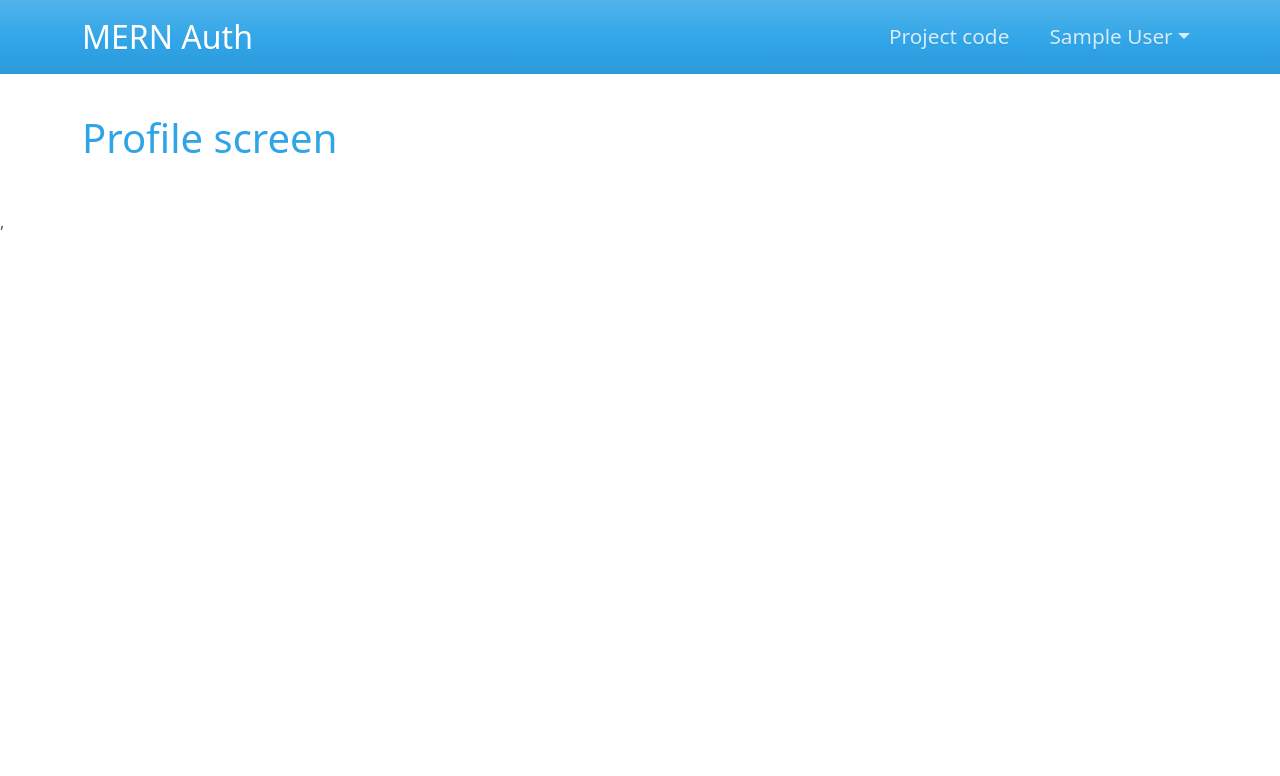
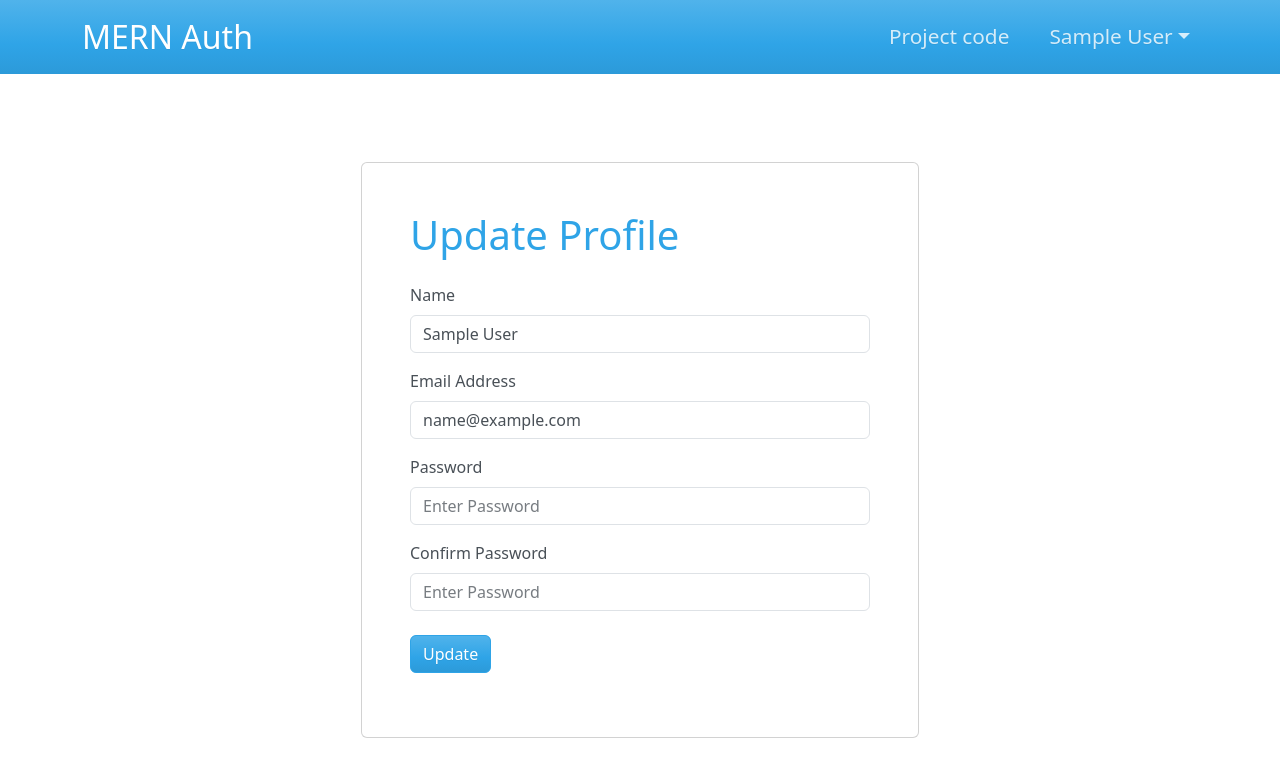
Before and after one commit to Simon-Bertram/MERN-Authentication, a React (Vite) app in the folder frontend/: page /profile in a window 1280 px wide. Shown: the top 776 px of the page. Built offline with nearby package versions, Linux system fonts and the light colour scheme; sample sign-in values are in the browser's storage.

Commit message:
Create ProfileScreen

```diff
--- a/frontend/src/screens/ProfileScreen.jsx
+++ b/frontend/src/screens/ProfileScreen.jsx
@@ -1,6 +1,93 @@
+import { useState, useEffect } from 'react';
+import FormContainer from '../components/FormContainer';
+import { Link } from 'react-router-dom';
+import { useDispatch, useSelector } from 'react-redux';
+import { useNavigate } from 'react-router-dom';
+import { setCredentials } from '../slices/authSlice';
+import Form from 'react-bootstrap/Form';
+import Button from 'react-bootstrap/Button';
+import { toast } from 'react-toastify';
+import Loader from '../components/Loader';
+
 const ProfileScreen = () => {
+  const [name, setName] = useState('');
+  const [email, setEmail] = useState('');
+  const [password, setPassword] = useState('');
+  const [confirmPassword, setConfirmPassword] = useState('');
+
+  const navigate = useNavigate();
+  const dispatch = useDispatch();
+
+  const { userInfo } = useSelector((state) => state.auth);
+
+  useEffect(() => {
+    setName(userInfo.name);
+    setEmail(userInfo.email);
+  }, [userInfo.setName, userInfo.setEmail]);
+
+  const submitHandler = async (e) => {
+    e.preventDefault();
+    if (password !== confirmPassword) {
+      toast.error('Passwords do not match');
+      return;
+    } else {
+      try {
+        const res = await register({ name, email, password }).unwrap();
+        dispatch(setCredentials({ ...res }));
+        navigate('/');
+      } catch (error) {
+        toast.error(error?.data?.message || error.error.message);
+      }
+    }
+  }
+
   return (
-    <h1>Profile screen</h1>
+    <FormContainer>
+      <h1>Update Profile</h1>
+      <Form onSubmit={submitHandler}>
+        <Form.Group className='my-3' controlId='name'>
+          <Form.Label>Name</Form.Label>
+          <Form.Control
+            type='text'
+            placeholder='Enter name'
+            value={name}
+            onChange={(e) => setName(e.target.value)}>
+          </Form.Control>
+        </Form.Group>
+        <Form.Group className='my-3' controlId='email'>
+          <Form.Label>Email Address</Form.Label>
+          <Form.Control
+            type='email'
+            placeholder='Enter email'
+            value={email}
+            onChange={(e) => setEmail(e.target.value)}>
+          </Form.Control>
+        </Form.Group>
+        <Form.Group className='my-3' controlId='password'>
+          <Form.Label>Password</Form.Label>
+          <Form.Control
+            type='password'
+            placeholder='Enter Password'
+            value={password}
+            onChange={(e) => setPassword(e.target.value)}>
+          </Form.Control>
+        </Form.Group>
+        <Form.Group className='my-3' controlId='confirmPassword'>
+          <Form.Label>Confirm Password</Form.Label>
+          <Form.Control
+            type='password'
+            placeholder='Enter Password'
+            value={confirmPassword}
+            onChange={(e) => setConfirmPassword(e.target.value)}>
+          </Form.Control>
+
+          <Button type='submit' variant='primary' className='mt-4'>
+            Update
+          </Button>
+
+        </Form.Group>
+      </Form>
+    </FormContainer>
    );
 }
 
```
